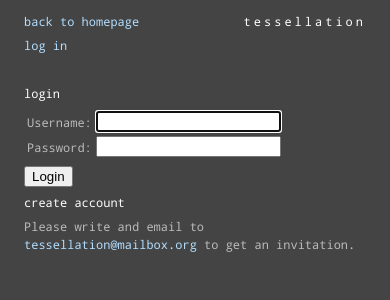
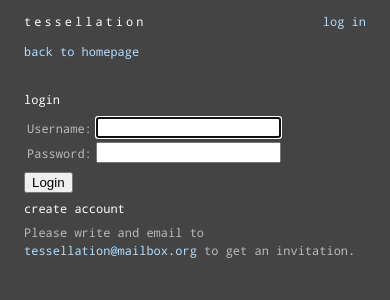
Before and after one commit to jakubvalenta/tessellation, a Django app: page /accounts/login/ in a window 390 px wide. Shown: the top 300 px of the page. Run offline with Django 3.2, Linux system fonts and the light colour scheme; style sheets or scripts are compiled from the project's sources; some libraries are stand-ins or nearby versions.

Commit message:
css: Fix responsivness of the header

```diff
--- a/tessellation/static/css/main.scss
+++ b/tessellation/static/css/main.scss
@@ -155,9 +155,9 @@ button,
   padding: 1em 2em;
 }
 .header {
-  @extend %clearfix !optional;
-
-  display: flex;
+  display: grid;
+  grid-template-columns: repeat(3, 1fr);
+  grid-gap: 1em;
   text-transform: lowercase;
   white-space: nowrap;
 
@@ -167,38 +167,31 @@ button,
   }
 }
 .header-section {
-  flex-grow: 2;
-  flex-basis: 0;
+  display: flex;
+  align-items: center;
 }
-.header-main {
-  flex-grow: 1;
-  text-align: center;
+.header-nav {
+  grid-column: 1 / 2;
+  grid-row: 1;
+}
+.header-heading {
+  grid-column: 2 / 3;
+  grid-row: 1;
+  justify-content: center;
 }
 .header-user {
-  text-align: right;
+  grid-column: 3 / 4;
+  grid-row: 1;
+  justify-content: right;
 }
-@media screen and (max-width: 639px) {
-  .header {
-    display: block;
+@media screen and (max-width: 799px) {
+  .header-heading {
+    grid-column: 1 / 3;
+    justify-content: left;
   }
-  .header-section {
-    float: left;
-  }
-  .header-left {
-    padding-right: 1.5em;
-  }
-  .header-user {
-    float: right;
-  }
-}
-@media screen and (max-width: 479px) {
-  .header-main {
-    float: right;
-  }
-  .header-user {
-    float: left;
-    clear: both;
-    padding-top: 0.5em;
+  .header-nav {
+    grid-column: 1 / 4;
+    grid-row: 2;
   }
 }
 
--- a/tessellation/templates/base.html
+++ b/tessellation/templates/base.html
@@ -40,13 +40,16 @@
       Chrome.
     </p>
     <header class="header">
-      <div class="header-section header-left">
-        {% block header %}{% endblock %}
-      </div>
-      <div class="header-section header-main">
+      <div class="header-section header-heading">
         <h1>Tessellation</h1>
       </div>
+      <div class="header-section header-nav">
+        <span>
+          {% block header %}{% endblock %}
+        </span>
+      </div>
       <div class="header-section header-user">
+        <span>
           {% if user.is_authenticated %} Logged in as
           <a href="{% url 'accounts:profile' %}">{{ user.username }}</a> /
           <a href="{% url 'accounts:logout' %}?next={{ request.path }}">logout</a>
@@ -55,6 +58,7 @@
           {% endif %} {% else %}
           <a href="{% url 'accounts:login' %}?next={{ request.path }}">log in</a>
           {% endif %}
+        </span>
       </div>
     </header>
     <main class="main">
```
Lines whose indentation alone changed are shown as unchanged.
